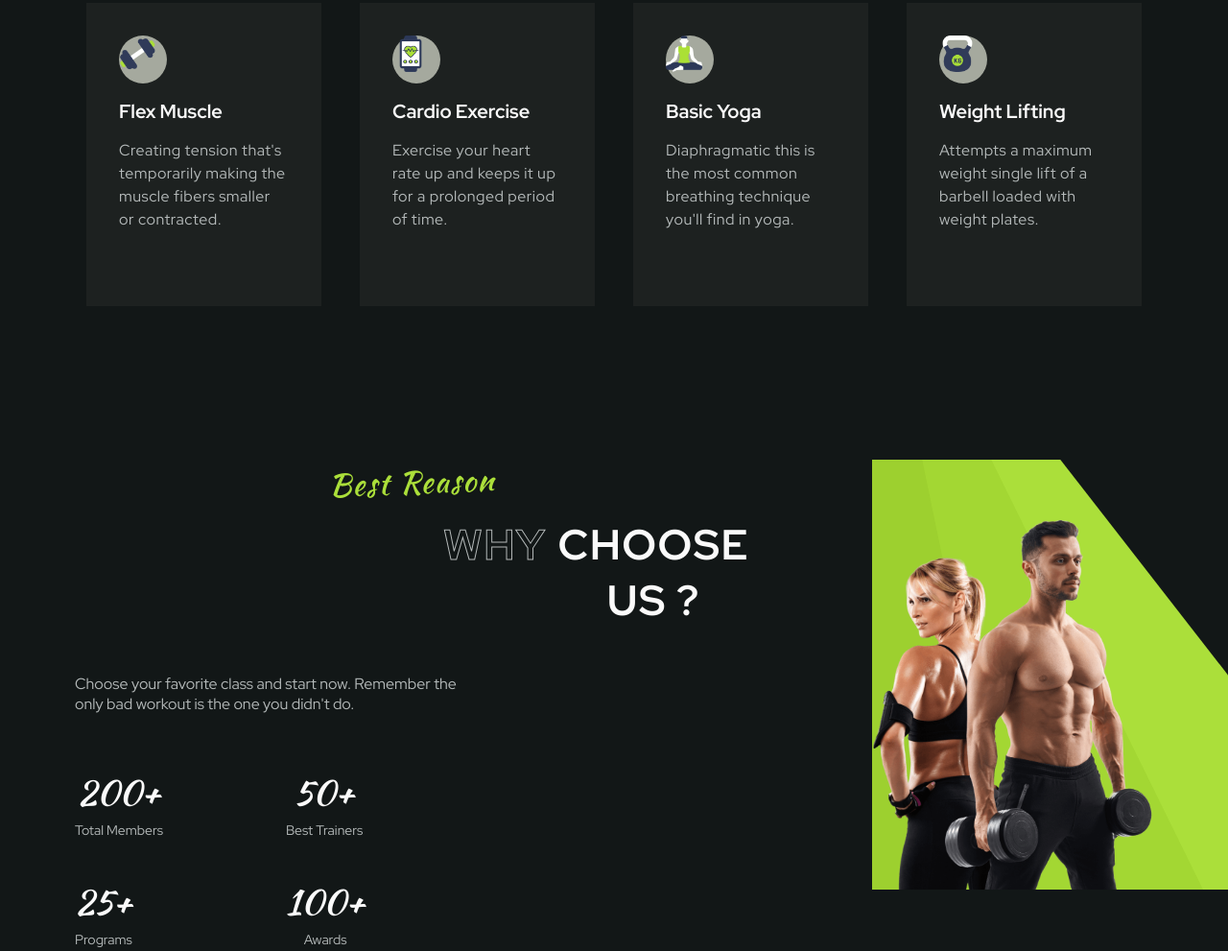
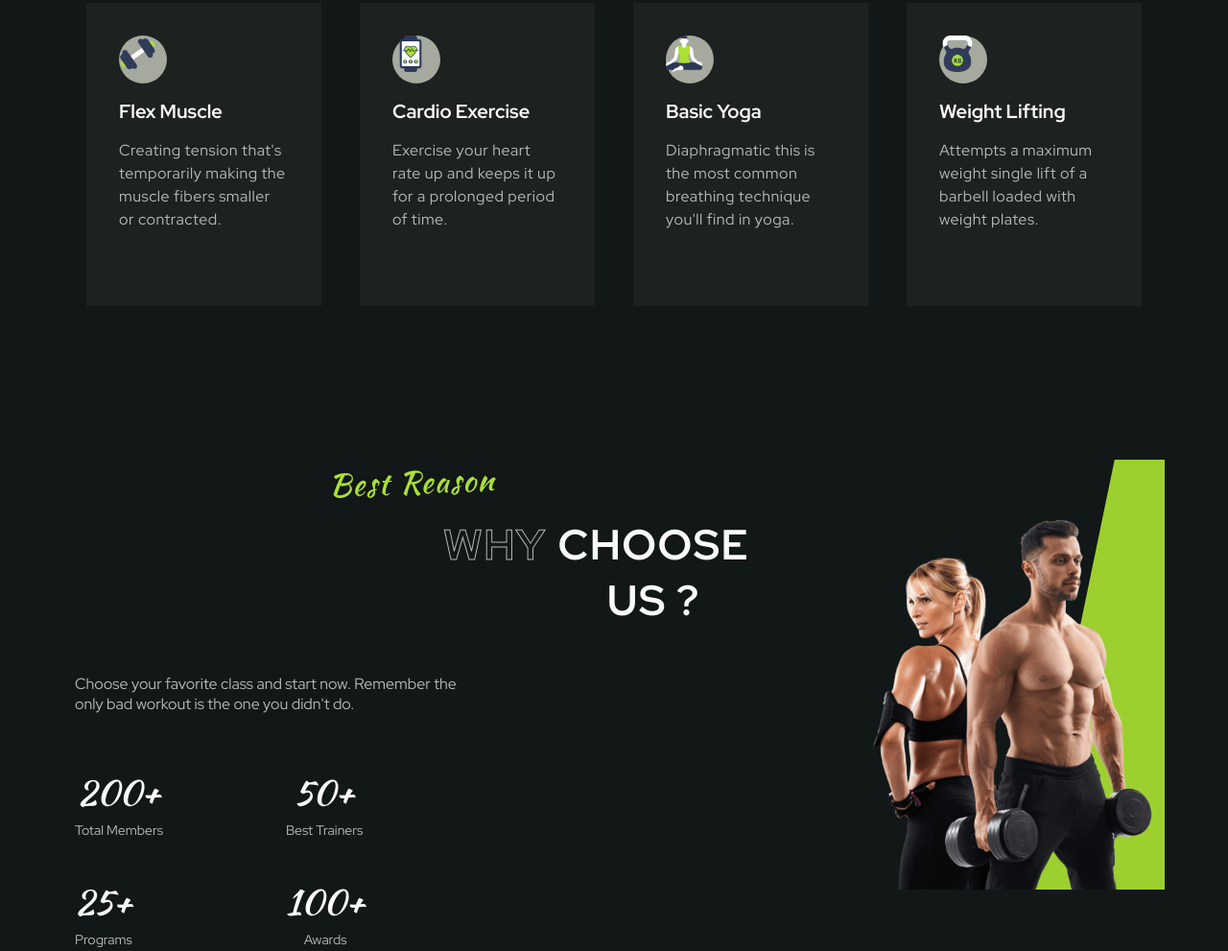
Before and after one commit to mukesh4783/CSE111-projrct, a plain HTML site: page index.html in a window 1280 px wide. Shown: the part 1229-2220 px from the top of the page at 96% size. Drawn offline with nearby package versions, Linux system fonts and the light colour scheme.

Commit message:
Update styles.css

```diff
--- a/assets/css/styles.css
+++ b/assets/css/styles.css
@@ -1148,17 +1148,19 @@ background-color: hsl(79, 4%, 15%);
 
   .choose__triangle{
     height: 700px;
+    transform: scaleX(-1);
+
   }
 
-  /* .choose__triangle-1{
-    width: 545px;
+  .choose__triangle-1{
+    margin-left: 100rem;
   }
   .choose__triangle-2{
-    width: 345px;
+    margin-left: 100rem;
   }
   .choose__triangle-3{
-    width: 145px;
-  } */
+    margin-left: 10rem;
+  }
 
   .choose__images{
     position: relative;
```
